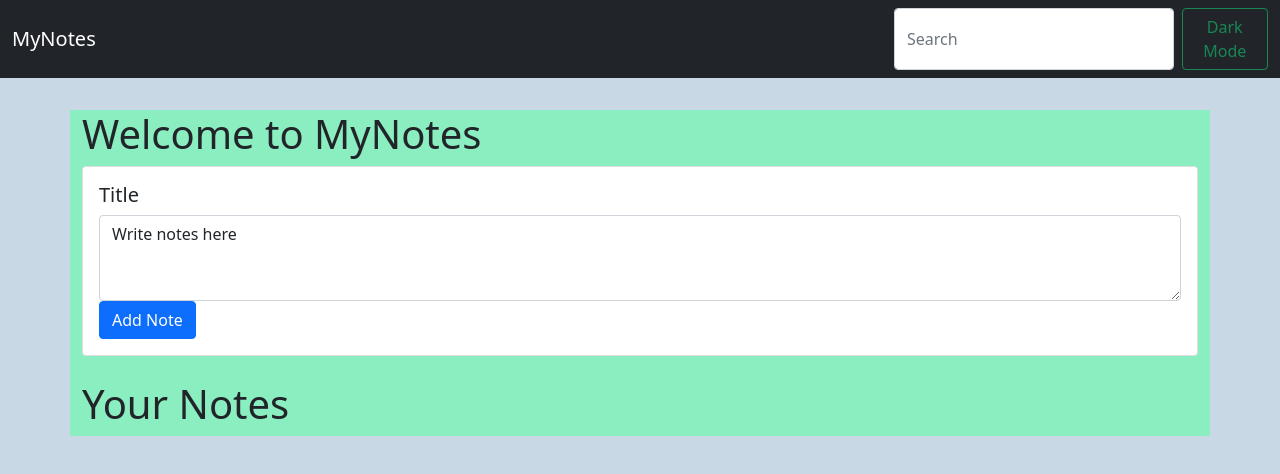
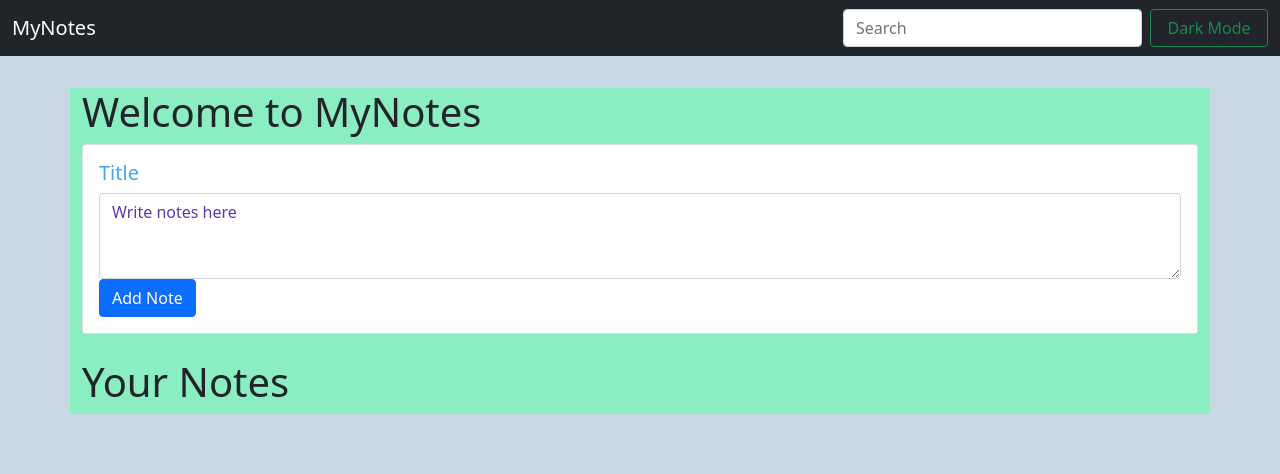
Before and after one commit to PRIYANSHV/My-Note, a plain HTML site: page index.html in a window 1280 px wide. Drawn offline with nearby package versions, Linux system fonts and the light colour scheme.

Commit message:
Update style.css

```diff
--- a/style.css
+++ b/style.css
@@ -12,3 +12,21 @@ nav{
 body{
     background-color: #c8d8e4;
 }
+#heading{
+    width: 40vw;
+    cursor: pointer;
+}
+h5{
+    color: #42a5f5;
+}
+.card-text,#addTxt{
+    color: #5e35b1;
+}
+.navbar{
+    position: sticky;
+    top: 0;
+    z-index: 2;
+}
+#widt{
+    width: 10rem;
+}
```
